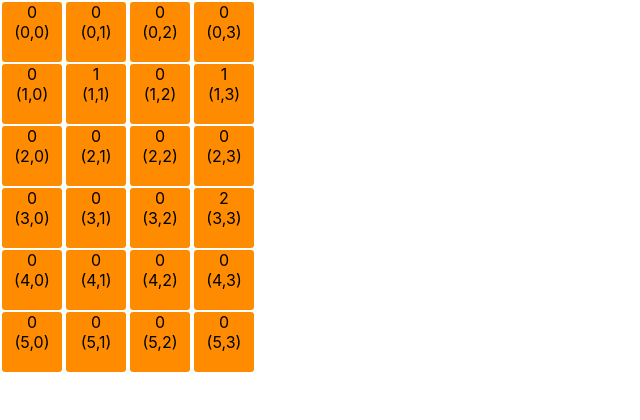
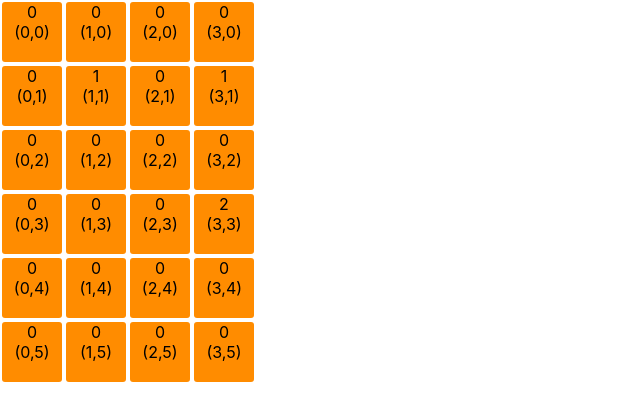
Before and after one commit to Sasooli/sniper-game, a React (Create React App) app: page / in a window 1280 px wide. Shown: the top 420 px of the page, without its empty margins (0-640 px from the left). Built offline with nearby package versions, Linux system fonts and the light colour scheme.

Commit message:
display-board: fix row/col mixup

```diff
--- a/src/display/board.tsx
+++ b/src/display/board.tsx
@@ -11,9 +11,9 @@ function Board({boardState}: BoardProps) {
     const terrain = boardState.getAllTerrain();
     return (
         <div className={'grid-container'}>
-            {terrain.map((terrainRow, rowIndex) => (
-                <div className='grid-row'>
-                {terrainRow.map((terrainType, colIndex) =>
+            {terrain.map((terrainCol, colIndex) => (
+                <div className='grid-col'>
+                {terrainCol.map((terrainType, rowIndex) =>
                     <Square terrainType={terrainType} xCoord={colIndex} yCoord={rowIndex} />
                     )}
                 </div>
```
